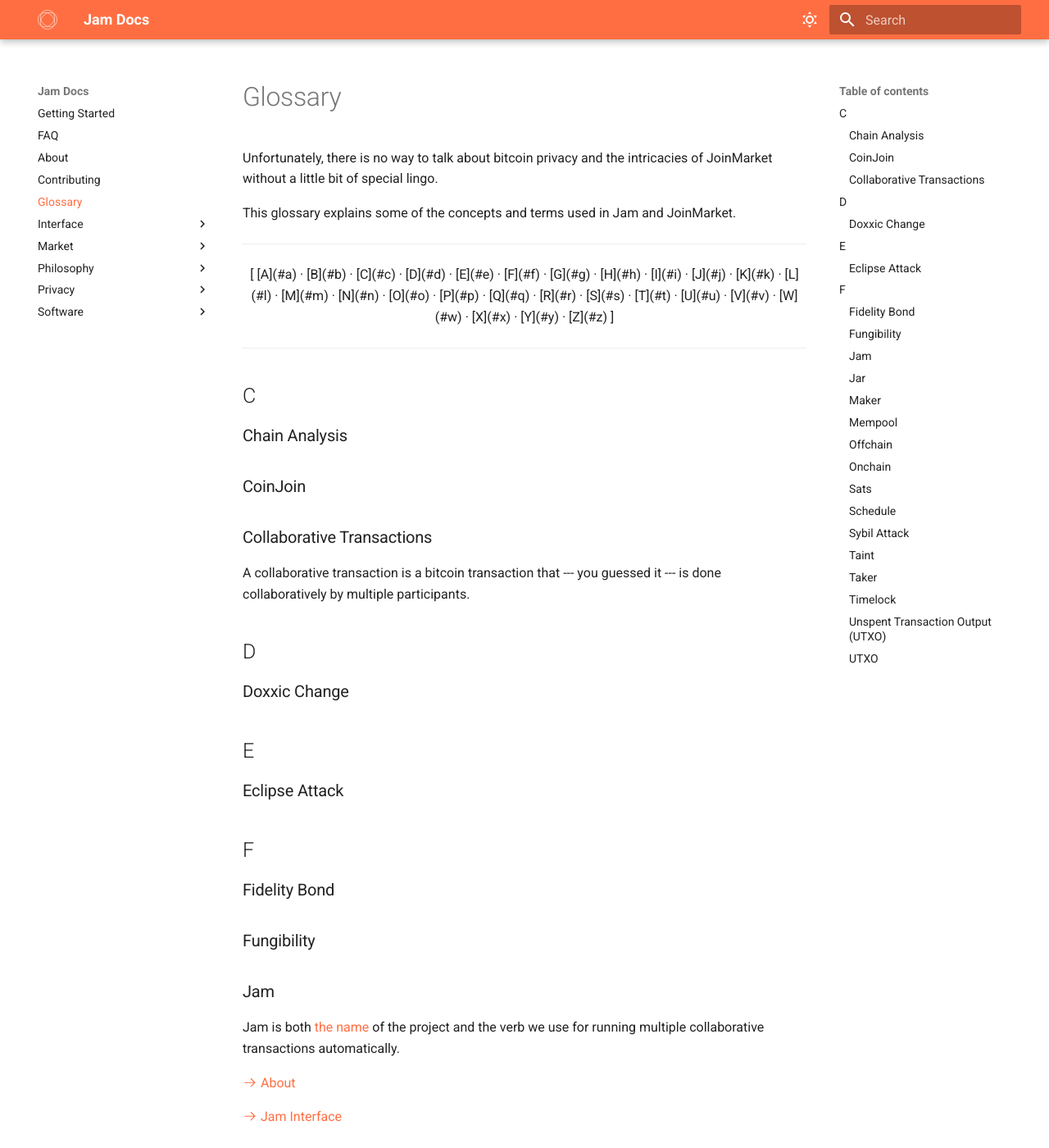
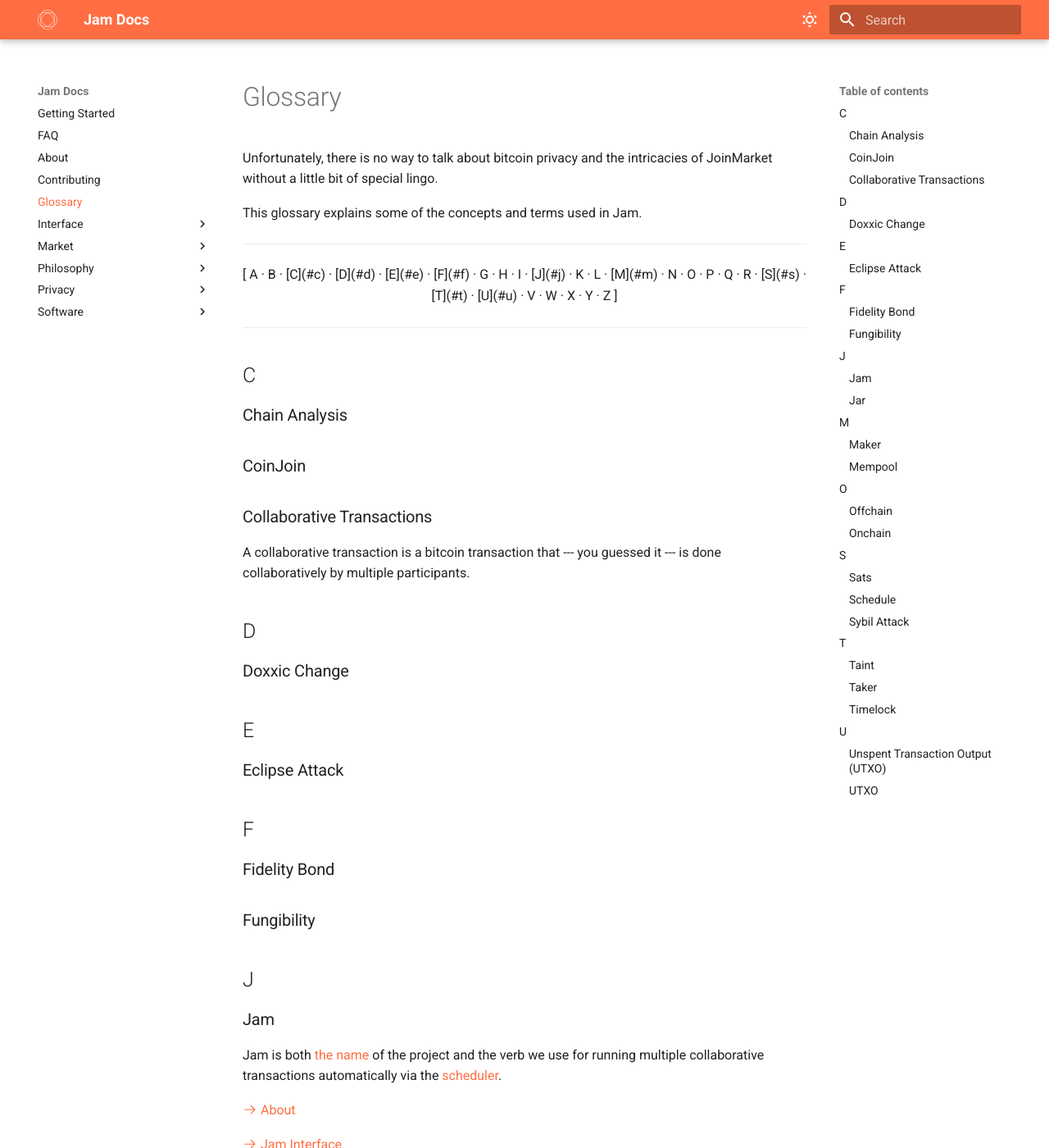
Before and after one commit to joinmarket-webui/jamdocs, an MkDocs documentation site: the page built from docs/glossary.md, in a window 1280 px wide and 1400 px high. Shown: the whole window at 82% size. Built offline with MkDocs 1.6.1 and Material for MkDocs 9.7.7, drawn with Linux system fonts in a browser that asks for light colours; some of the changed text lies outside the part shown.

Commit message:
docs(glossary): remove dead links

```diff
--- a/docs/glossary.md
+++ b/docs/glossary.md
@@ -3,39 +3,38 @@
 Unfortunately, there is no way to talk about bitcoin privacy and the intricacies
 of JoinMarket without a little bit of special lingo.
 
-This glossary explains some of the concepts and terms used in Jam and
-JoinMarket.
+This glossary explains some of the concepts and terms used in Jam.
 
 ---
 
 <center>
 [
-[A](#a) ·
-[B](#b) ·
+A ·
+B ·
 [C](#c) ·
 [D](#d) ·
 [E](#e) ·
 [F](#f) ·
-[G](#g) ·
-[H](#h) ·
-[I](#i) ·
+G ·
+H ·
+I ·
 [J](#j) ·
-[K](#k) ·
-[L](#l) ·
+K ·
+L ·
 [M](#m) ·
-[N](#n) ·
-[O](#o) ·
-[P](#p) ·
-[Q](#q) ·
-[R](#r) ·
+N ·
+O ·
+P ·
+Q ·
+R ·
 [S](#s) ·
 [T](#t) ·
 [U](#u) ·
-[V](#v) ·
-[W](#w) ·
-[X](#x) ·
-[Y](#y) ·
-[Z](#z)
+V ·
+W ·
+X ·
+Y ·
+Z
 ]
 </center>
 
@@ -57,10 +56,11 @@
 ## F
 ### Fidelity Bond
 ### Fungibility
+## J
 ### Jam
 
 Jam is both [the name][name] of the project and the verb we use for running multiple
-collaborative transactions automatically.
+collaborative transactions automatically via the [scheduler](#schedule).
 
 [:octicons-arrow-right-24: About][name]
 
```
Also changed, not shown: other parts of docs/glossary.md (+6 -2 lines).
